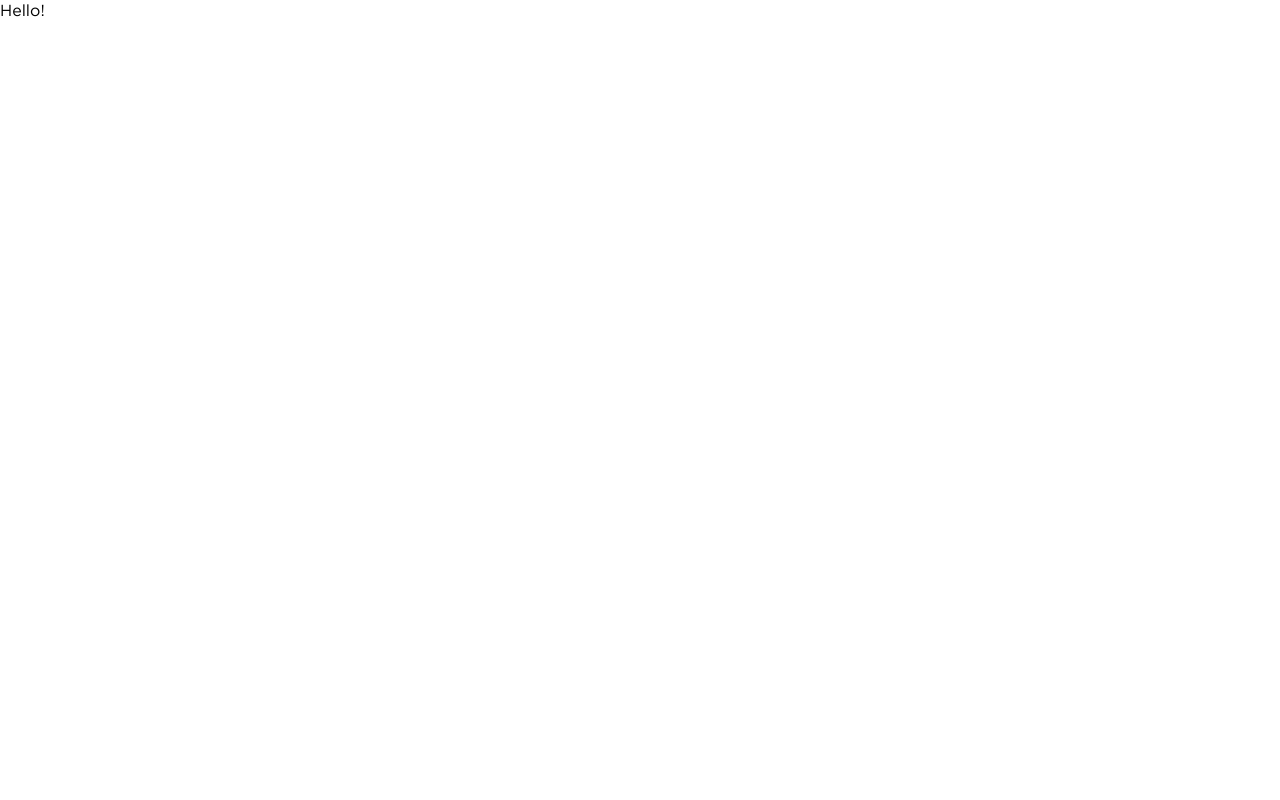
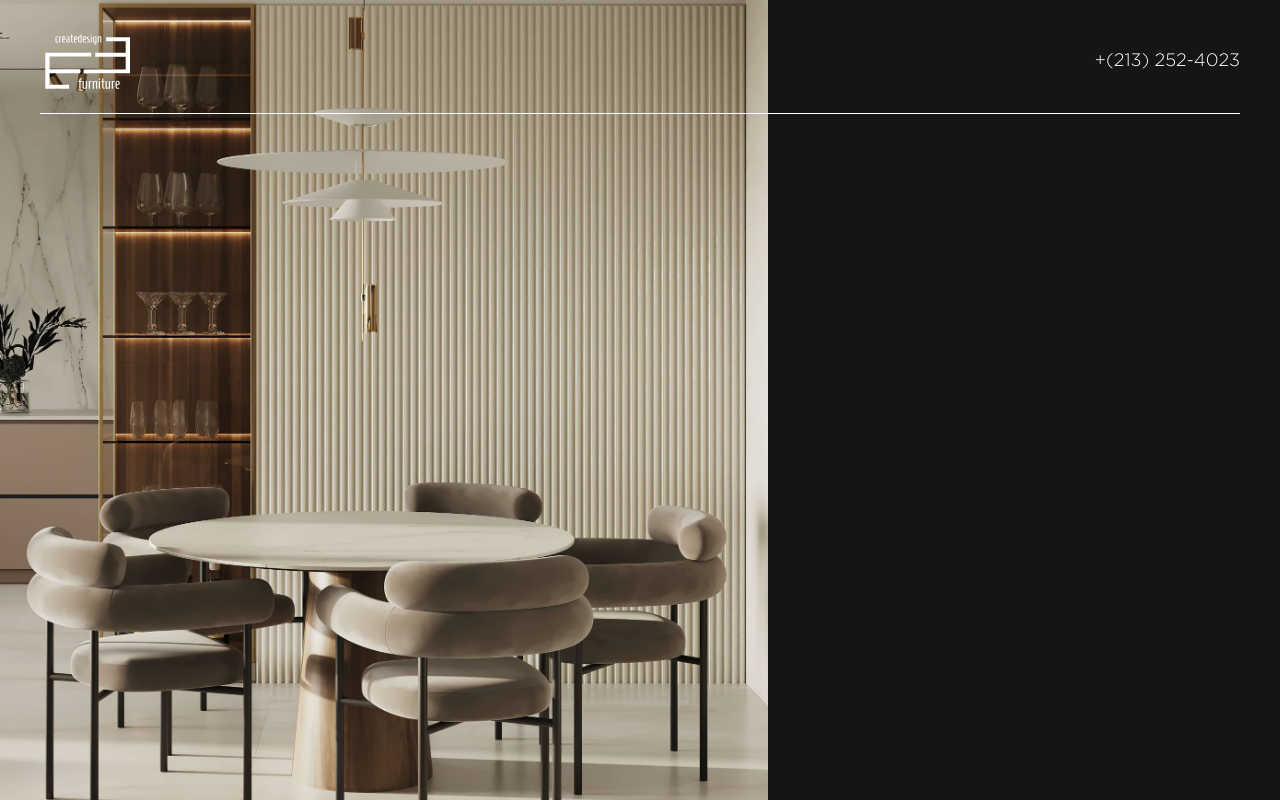
Before and after one commit to KonstantinKudelko/createdesign, a Next.js app: page / in a window 1280 px wide. Built offline with nearby package versions, Linux system fonts and the light colour scheme.

Commit message:
feat: header with overall styles

```diff
--- /dev/null
+++ b/app/components/header.jsx
@@ -0,0 +1,19 @@
+import Image from "next/image";
+
+export const Header = () => {
+  return (
+    <header className="pt-8 pb-6 mx-auto w-full max-w-[1200px] flex justify-between items-center absolute top-0 left-1/2 -translate-x-1/2 border-b border-b-white">
+      <Image
+        width={150}
+        height={50}
+        src="/images/logo.svg"
+        alt="logo"
+        className="max-w-[90px]"
+      />
+
+      <a href="#" className="font-gotham text-white text-lg font-light">
+        +(213) 252-4023
+      </a>
+    </header>
+  );
+};
--- /dev/null
+++ b/app/components/index.js
@@ -0,0 +1,3 @@
+import { Header } from "./header";
+
+export { Header };
--- a/app/layout.js
+++ b/app/layout.js
@@ -8,7 +8,7 @@ export const metadata = {
 export default function RootLayout({ children }) {
   return (
     <html lang="en">
-      <body>{children}</body>
+      <body className="relative bg-black overflow-hidden">{children}</body>
     </html>
   );
 }
--- a/app/page.js
+++ b/app/page.js
@@ -1,3 +1,22 @@
+import { Header } from "@/components";
+import Image from "next/image";
+
 export default function Home() {
-  return <main className="mb-4 font-gotham">Hello!</main>;
+  return (
+    <>
+      <Header />
+
+      <main className="w-full h-full">
+        <section className="h-screen">
+          <Image
+            src="/images/homepage/hero-image.jpg"
+            alt="hero-image"
+            width={700}
+            height={475}
+            className="h-full w-3/5 object-cover"
+          />
+        </section>
+      </main>
+    </>
+  );
 }
--- a/tailwind.config.js
+++ b/tailwind.config.js
@@ -1,4 +1,5 @@
 /** @type {import('tailwindcss').Config} */
+
 module.exports = {
   content: ["./app/**/*.{js,ts,jsx,tsx,mdx}"],
   theme: {
@@ -7,6 +8,10 @@ module.exports = {
         gotham: ["GothamPro"],
         neutral: ["NeutralFace"],
       },
+      colors: {
+        black: "#151515",
+        gray: "#A8A8A8",
+      },
     },
   },
   plugins: [],
```
Also changed, not shown: public/images/homepage/hero-image.jpg (added), public/images/logo.svg (added).
